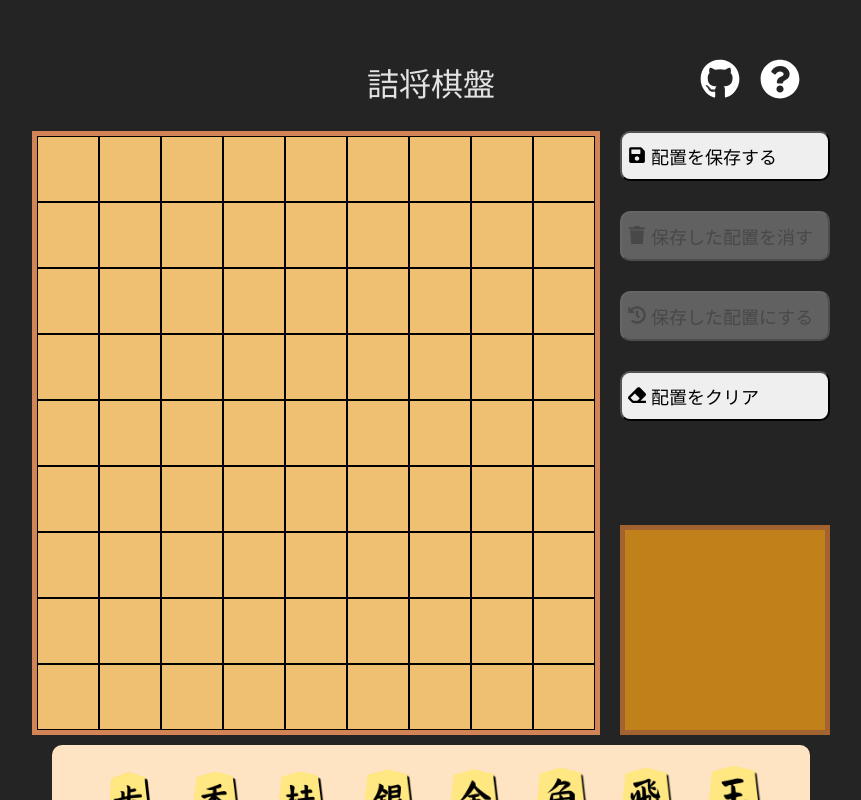
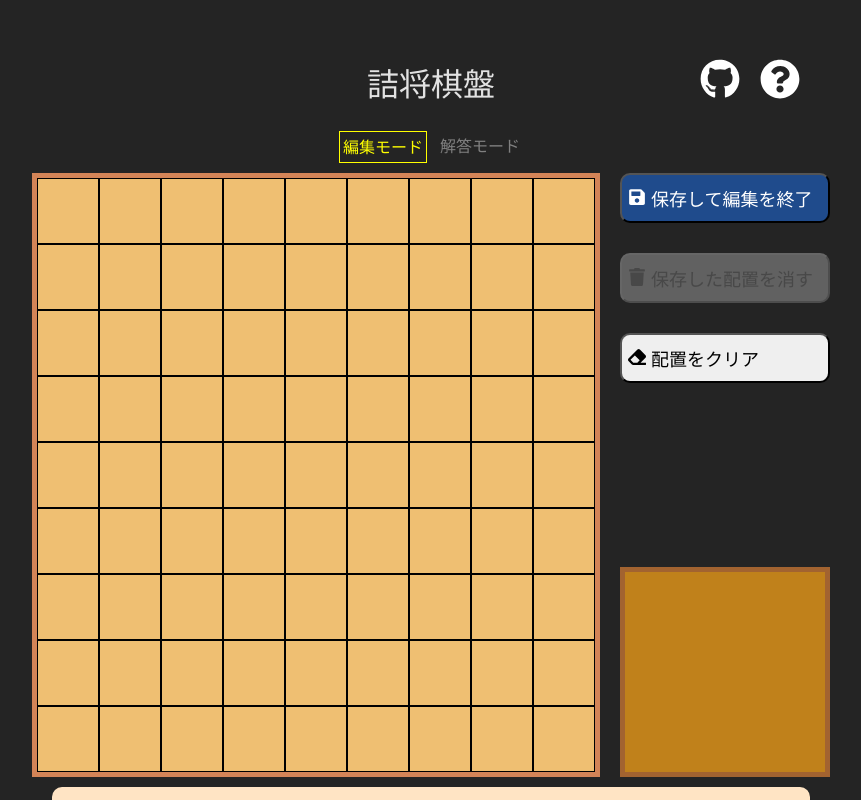
Before and after one commit to wai-doi/tsumeshogi-ban, a React (Vite) app: page / in a window 1280 px wide. Shown: the top 800 px of the page, without its empty margins (209-1070 px from the left). Built offline with nearby package versions, Linux system fonts and the light colour scheme.

Commit message:
編集モードと解答モードを切り替えられるようにする

```diff
--- a/src/components/Board.css
+++ b/src/components/Board.css
@@ -1,3 +1,22 @@
+.mode {
+  display: flex;
+  gap: 10px;
+  justify-content: center;
+  margin-bottom: 10px;
+  font-weight: bold;
+}
+
+.active-mode {
+  padding: 3px;
+  color: yellow;
+  border: 1px solid yellow;
+}
+
+.inactive-mode {
+  padding: 3px;
+  color: gray;
+}
+
 .row {
   display: flex;
   justify-content: center;
@@ -34,3 +53,8 @@
   cursor: pointer;
   border-radius: 10px;
 }
+
+.switch-mode-button {
+  color: white;
+  background-color: rgb(31 75 140);
+}
--- a/src/components/Board.tsx
+++ b/src/components/Board.tsx
@@ -11,7 +11,7 @@ import {
   useSensor,
   useSensors,
 } from '@dnd-kit/core'
-import { FaSave, FaTrash, FaHistory, FaEraser } from 'react-icons/fa'
+import { FaSave, FaTrash, FaHistory, FaEraser, FaEdit } from 'react-icons/fa'
 
 export type PieceKind =
   | 'pawn'
@@ -35,6 +35,8 @@ export type PieceType = {
   opposite: boolean
   promotable: boolean
 }
+
+type Mode = 'edit' | 'solve'
 
 export type handleRightOrDoubleClickType = (
   event: React.MouseEvent,
@@ -84,6 +86,7 @@ export default function Board() {
     savedPieces || generatePieces(),
   )
   const [saved, setSaved] = useState<boolean>(!!savedPieces)
+  const [mode, setMode] = useState<Mode>('edit')
 
   const pointSensor = useSensor(PointerSensor, {
     activationConstraint: {
@@ -162,10 +165,24 @@ export default function Board() {
     )
   }
 
+  function renderMode() {
+    return (
+      <div className="mode">
+        <div className={mode == 'edit' ? 'active-mode' : 'inactive-mode'}>
+          編集モード
+        </div>
+        <div className={mode == 'solve' ? 'active-mode' : 'inactive-mode'}>
+          解答モード
+        </div>
+      </div>
+    )
+  }
+
   function handleSaveBoard() {
-    if (confirm('配置を保存しますか？')) {
+    if (confirm('盤面の編集を終了しますか？')) {
       localStorage.setItem('pieces', JSON.stringify(pieces))
       setSaved(true)
+      setMode('solve')
     }
   }
 
@@ -179,11 +196,7 @@ export default function Board() {
   }
 
   function handleLoadBoard() {
-    if (!saved) return
-
-    if (confirm('保存した配置にしますか？')) {
     setPieces(savedPieces!)
-    }
   }
 
   function handleClearBoard() {
@@ -192,15 +205,25 @@ export default function Board() {
     }
   }
 
+  function handleSwitchToEdit() {
+    setMode('edit')
+  }
+
   return (
     <>
+      <div>{renderMode()}</div>
       <DndContext onDragEnd={handleDragEnd} sensors={sensors}>
         <div className="board-container">
           <div className="board">{renderBoard()}</div>
           <div className="button-stand">
             <div className="buttons">
-              <button className="button" onClick={handleSaveBoard}>
-                <FaSave /> 配置を保存する
+              {mode == 'edit' && (
+                <>
+                  <button
+                    className="button switch-mode-button"
+                    onClick={handleSaveBoard}
+                  >
+                    <FaSave /> 保存して編集を終了
                   </button>
                   <button
                     className="button"
@@ -209,21 +232,33 @@ export default function Board() {
                   >
                     <FaTrash /> 保存した配置を消す
                   </button>
+                  <button className="button" onClick={handleClearBoard}>
+                    <FaEraser /> 配置をクリア
+                  </button>
+                </>
+              )}
+              {mode == 'solve' && (
+                <>
+                  <button
+                    className="button switch-mode-button"
+                    onClick={handleSwitchToEdit}
+                  >
+                    <FaEdit /> 盤面を編集する
+                  </button>
                   <button
                     className="button"
                     disabled={!saved}
                     onClick={handleLoadBoard}
                   >
-                <FaHistory /> 保存した配置にする
+                    <FaHistory /> 初期盤面に戻す
                   </button>
-              <button className="button" onClick={handleClearBoard}>
-                <FaEraser /> 配置をクリア
-              </button>
+                </>
+              )}
             </div>
             <PieceStand pieces={piecesInStand} />
           </div>
         </div>
-        <PieceBox pieces={piecesInBox} />
+        {mode == 'edit' && <PieceBox pieces={piecesInBox} />}
       </DndContext>
     </>
   )
```
Lines whose indentation alone changed are shown as unchanged.
